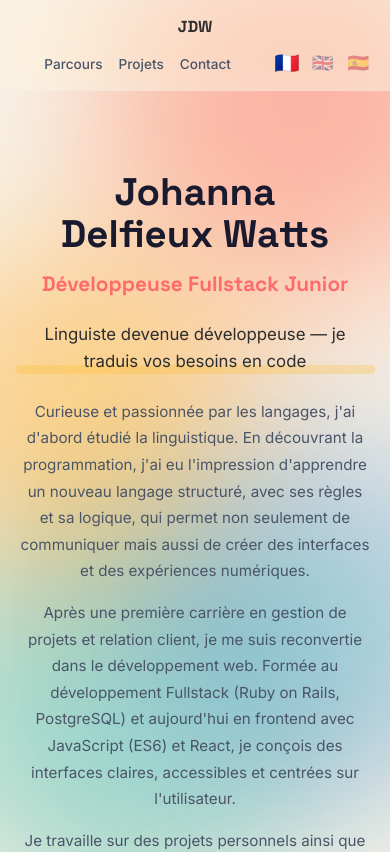
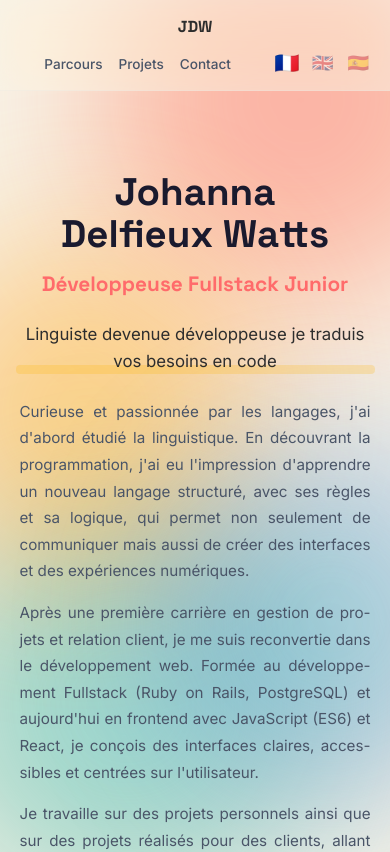
Before and after one commit to jobeejobaa/Portfolio, a React (Vite) app: page / in a window 390 px wide. Shown: the top 852 px of the page. Built offline with nearby package versions, Linux system fonts and the light colour scheme.

Commit message:
style(hero): justify bio text with hyphens for clean mobile rendering

```diff
--- a/src/i18n/translations.js
+++ b/src/i18n/translations.js
@@ -7,7 +7,7 @@ const translations = {
     },
     hero: {
       role: "Développeuse Fullstack Junior",
-      tagline: "Linguiste devenue développeuse — je traduis vos besoins en code",
+      tagline: "Linguiste devenue développeuse je traduis vos besoins en code",
       bio1: "Curieuse et passionnée par les langages, j'ai d'abord étudié la linguistique. En découvrant la programmation, j'ai eu l'impression d'apprendre un nouveau langage structuré, avec ses règles et sa logique, qui permet non seulement de communiquer mais aussi de créer des interfaces et des expériences numériques.",
       bio2: "Après une première carrière en gestion de projets et relation client, je me suis reconvertie dans le développement web. Formée au développement Fullstack (Ruby on Rails, PostgreSQL) et aujourd'hui en frontend avec JavaScript (ES6) et React, je conçois des interfaces claires, accessibles et centrées sur l'utilisateur.",
       bio3: "Je travaille sur des projets personnels ainsi que sur des projets réalisés pour des clients, allant d’une application e-commerce de cottes de mailles à des sites vitrines. Mon objectif est de rejoindre une équipe tech pour progresser aux côtés de développeurs plus expérimentés et contribuer à des projets tout en continuant à grandir.",
@@ -49,7 +49,7 @@ const translations = {
     },
     hero: {
       role: "Junior Fullstack Developer",
-      tagline: "From linguist to developer — I translate your needs into code",
+      tagline: "From linguist to developer I translate your needs into code",
       bio1: "Curious and passionate about languages, I first studied linguistics. When I discovered programming, I felt like I was learning a new structured language — with its own rules and logic — that allows not only to communicate but also to create interfaces and digital experiences.",
       bio2: "After a first career in project management and client relations, I transitioned into web development. Trained in Fullstack development (Ruby on Rails, PostgreSQL) and now specialising in frontend with JavaScript (ES6) and React, I build clear, accessible and user-centred interfaces.",
       bio3: "I work on both personal projects and real client projects, from a chainmail e-commerce app to showcase websites. My goal is to join a tech team to grow alongside more experienced developers and contribute to meaningful projects.",
@@ -91,7 +91,7 @@ const translations = {
     },
     hero: {
       role: "Desarrolladora Fullstack Junior",
-      tagline: "De lingüista a desarrolladora — traduzco tus necesidades en código",
+      tagline: "De lingüista a desarrolladora traduzco tus necesidades en código",
       bio1: "Curiosa y apasionada por los idiomas, estudié lingüística. Al descubrir la programación, sentí que aprendía un nuevo lenguaje estructurado — con sus propias reglas y lógica — que permite no solo comunicar sino también crear interfaces y experiencias digitales.",
       bio2: "Tras una primera carrera en gestión de proyectos y atención al cliente, me reconvertí en el desarrollo web. Formada en desarrollo Fullstack (Ruby on Rails, PostgreSQL) y actualmente especializada en frontend con JavaScript (ES6) y React, diseño interfaces claras, accesibles y centradas en el usuario.",
       bio3: "Trabajo tanto en proyectos personales como para clientes reales, desde una app de e-commerce de cota de malla hasta sitios vitrina. Mi objetivo es unirme a un equipo tech para crecer junto a desarrolladores más experimentados y contribuir a proyectos con impacto.",
--- a/src/index.css
+++ b/src/index.css
@@ -240,6 +240,9 @@ section {
   margin-top: 1rem;
   margin-bottom: 2rem;
   line-height: 1.75;
+  text-align: justify;
+  text-justify: inter-word;
+  hyphens: auto;
 }
 .hero-bio p { margin-bottom: 0.6em; }
 .hero-bio p:last-child { margin-bottom: 0; }
```
